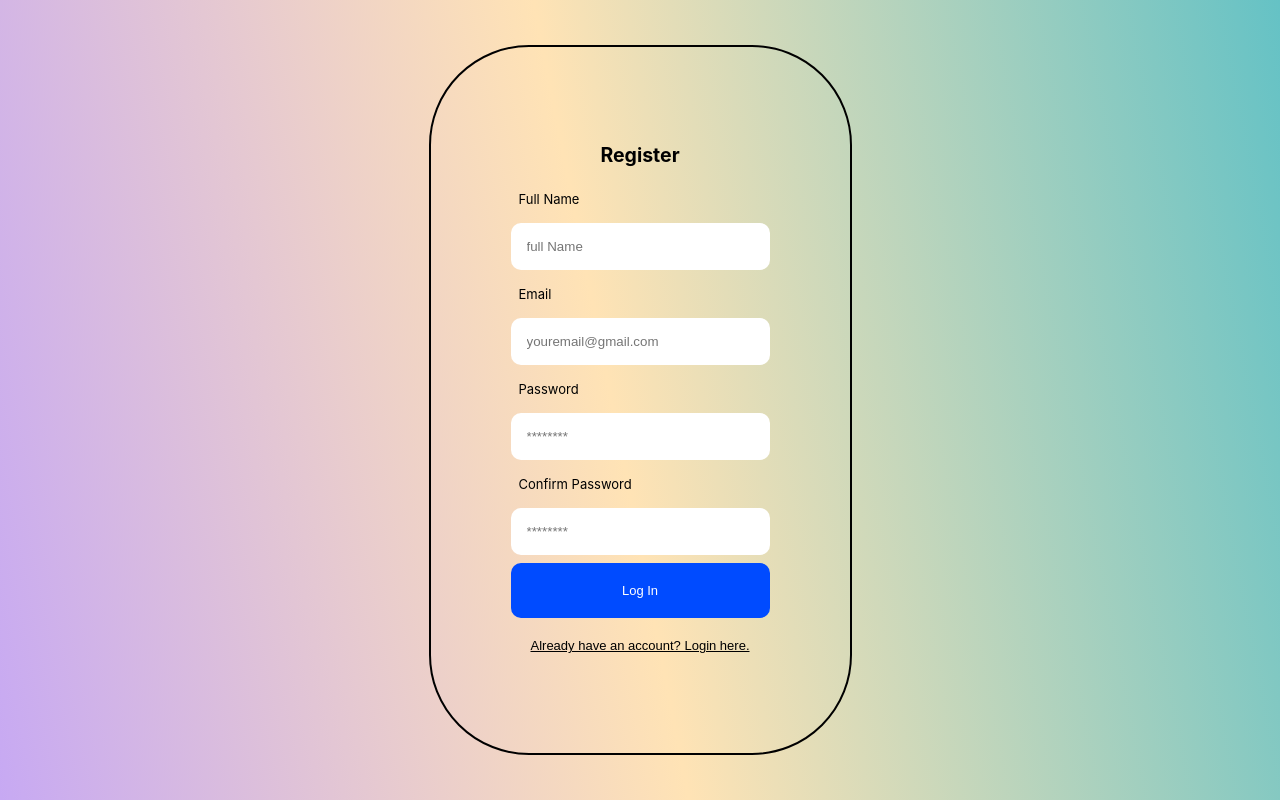
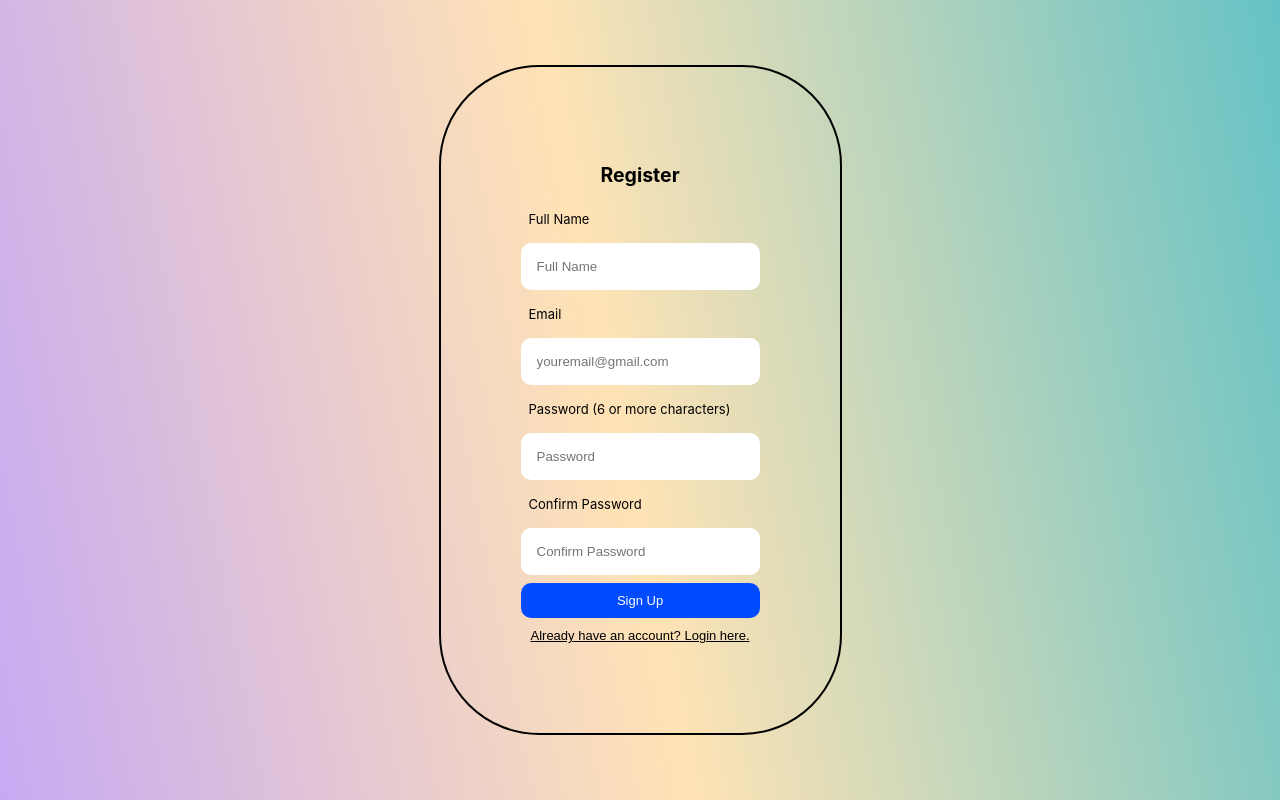
Before and after one commit to carinapadurariu/sq2025, a React (Create React App) app: page / in a window 1280 px wide. Both pictures are taken after a click on the button "Don't have an account? Register here.". Built offline with nearby package versions, Linux system fonts and the light colour scheme.

Commit message:
Added full name, email and password errors and validation

```diff
--- a/src/App.css
+++ b/src/App.css
@@ -38,7 +38,7 @@ input {
 button {
   border: none;
   background-color: #004bff;
-  padding: 20px;
+  padding: 10px;
   border-radius: 10px;
   cursor: pointer;
   color: #ffffff;
--- a/src/Register.jsx
+++ b/src/Register.jsx
@@ -7,34 +7,71 @@ export const Register = (props) => {
     const [confPass, setConfPass] = useState('');
     const [error, setError] = useState('');
 
+    const validateForm = () => {
+        let isValid = true;
+        const errors = {};
+
+        if (!name) {
+            errors.name = 'Full Name is required';
+            isValid = false;
+        }
+
+        if (!email) {
+            errors.email = 'Email is required';
+            isValid = false;
+        } else if (!/\S+@\S+\.\S+/.test(email)) {
+            errors.email = 'Invalid email address';
+            isValid = false;
+        }
+
+        if (!pass) {
+            errors.password = 'Password is required';
+            isValid = false;
+        } else if (pass.length < 6) {
+            errors.password = 'Password must be at least 6 characters';
+            isValid = false;
+        }
+
+        if (pass !== confPass) {
+            errors.confirmPassword = 'Passwords do not match';
+            isValid = false;
+        }
+
+        setError(errors);
+        return isValid;
+    };
 
     const handleSubmit = (e) => {
         e.preventDefault();
 
-        if (pass === confPass) {
-            setError(''); // Curăță mesajul de eroare dacă parolele sunt corecte
+        if (validateForm()) {
+            setError(''); // Clear error message if passwords are correct
             console.log('Registration successful');
-            // Continuă cu procesul de înregistrare
-        } else {
-            setError('Passwords do not match');
+            // Continue with the registration process
         }
     };
-
 
     return (
         <div className="auth-form-container">
             <h2>Register</h2>
             <form className="register-form" onSubmit={handleSubmit}>
                 <label htmlFor="name">Full Name</label>
-            <input value={name} name="name" onChange={(e) => setName(e.target.value)} id="name" placeholder="full Name" />
+                <input value={name} name="name" onChange={(e) => setName(e.target.value)} id="name" placeholder="Full Name" />
+                {error.name && <p className="error-message">{error.name}</p>}
+
                 <label htmlFor="email">Email</label>
-            <input value={email} onChange={(e) => setEmail(e.target.value)}type="email" placeholder="youremail@gmail.com" id="email" name="email" />
-            <label htmlFor="password">Password</label>
-            <input value={pass} onChange={(e) => setPass(e.target.value)} type="password" placeholder="********" id="password" name="password" />
+                <input value={email} onChange={(e) => setEmail(e.target.value)} type="email" placeholder="youremail@gmail.com" id="email" name="email" />
+                {error.email && <p className="error-message">{error.email}</p>}
+
+                <label htmlFor="password">Password (6 or more characters)</label>
+                <input value={pass} onChange={(e) => setPass(e.target.value)} type="password" placeholder="Password" id="password" name="password" />
+                {error.password && <p className="error-message">{error.password}</p>}
+
                 <label htmlFor="confirm-password">Confirm Password</label>
-            <input value={confPass} onChange={(e) => setConfPass(e.target.value)} type="password" placeholder="********" id="confirm-password" name="confirm-password" />
-            {error && <p className="error-message">{error}</p>}
-            <button type="submit">Log In</button>
+                <input value={confPass} onChange={(e) => setConfPass(e.target.value)} type="password" placeholder="Confirm Password" id="confirm-password" name="confirm-password" />
+                {error.confirmPassword && <p className="error-message">{error.confirmPassword}</p>}
+
+                <button type="submit">Sign Up</button>
             </form>
             <button className="link-btn" onClick={() => props.onFormSwitch('login')}>Already have an account? Login here.</button>
         </div>
```
Lines whose indentation alone changed are shown as unchanged.
